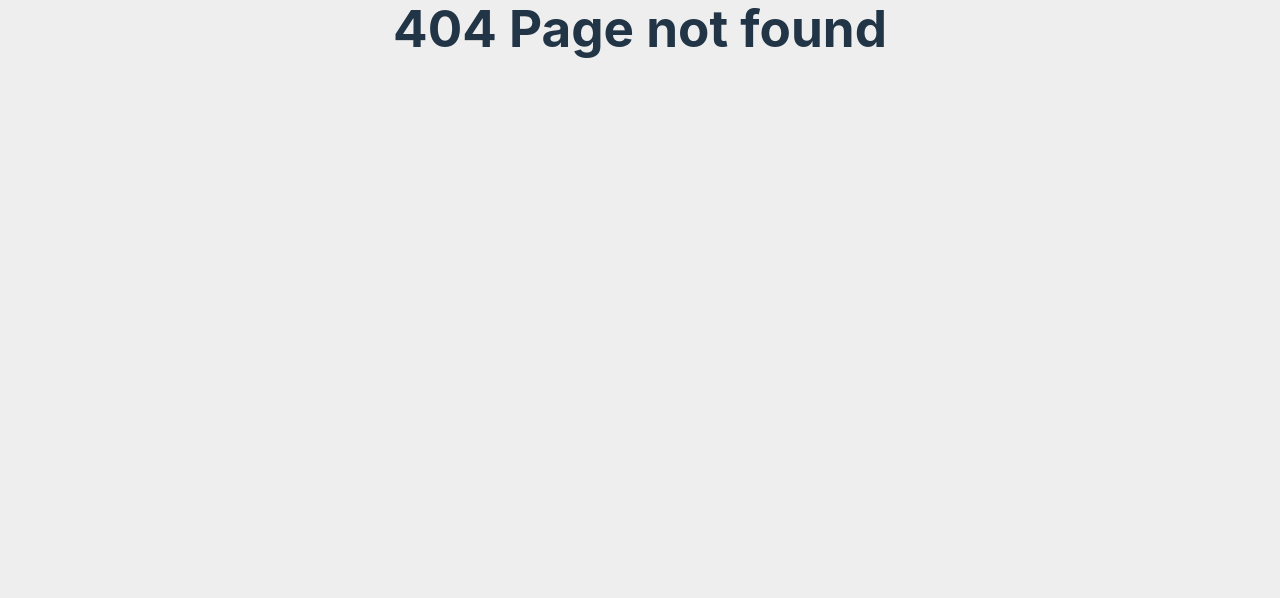
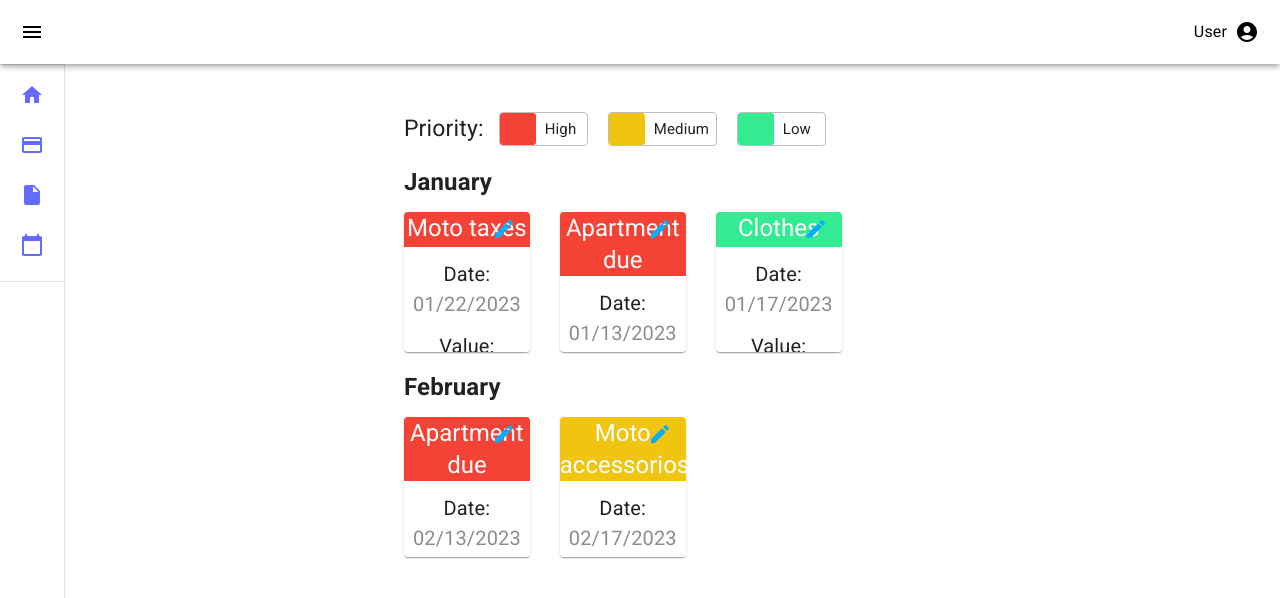
Before and after one commit to JPabloMF/Bills-system, a React (Vite) app: page /dashboard/calendar in a window 1280 px wide. Before the commit this address had no page. Shown: the top 598 px of the page. Built offline with nearby package versions, Linux system fonts and the light colour scheme.

Commit message:
Se realizo toda la estructura del Calendar donde se integro y ajusto las cards con sus debidos y estilos y se creo la barra infortiva de medida

```diff
--- a/src/components/dashboard/SideBar.jsx
+++ b/src/components/dashboard/SideBar.jsx
@@ -19,6 +19,7 @@ import InsertDriveFileIcon from "@mui/icons-material/InsertDriveFile";
 import HomeIcon from "@mui/icons-material/Home";
 import PaymentIcon from "@mui/icons-material/Payment";
 import AccountMenu from "./AccountMenu";
+import CalendarTodayIcon from "@mui/icons-material/CalendarToday";
 import { Link } from "react-router-dom";
 
 const drawerWidth = 240;
@@ -124,7 +125,7 @@ export default function SideBar() {
         </DrawerHeader>
         <Divider />
         <List>
-          {["Home", "Bills", "Documents"].map((text) => (
+          {["Home", "Bills", "Documents", "Calendar"].map((text) => (
             <ListItem key={text} disablePadding sx={{ display: "block" }}>
               <ListItemButton
                 sx={{
@@ -136,7 +137,7 @@ export default function SideBar() {
                 <ListItemIcon
                   sx={{
                     minWidth: 0,
-                    mr: open ? 3 : "auto",
+                    mr: open ? 4 : "auto",
                     justifyContent: "center",
                     color: "#000000",
                   }}
@@ -156,6 +157,11 @@ export default function SideBar() {
                       <PaymentIcon />
                     </Link>
                   )}
+                  {text === "Calendar" && (
+                    <Link to="/dashboard/calendar">
+                      <CalendarTodayIcon />
+                    </Link>
+                  )}
                 </ListItemIcon>
                 <ListItemText primary={text} sx={{ opacity: open ? 1 : 0 }} />
               </ListItemButton>
--- /dev/null
+++ b/src/components/dashboard/calendar/index.jsx
@@ -0,0 +1,113 @@
+import Box from "@mui/material/Box";
+import Card from "../../shared/Card";
+import "../../../style/Calendar.css";
+export default function index() {
+  return (
+    <>
+      <Box marginLeft="100px">
+        <div className="containerMeasurement">
+          <p className="measurementTitle">Priority: </p>
+          <div className="subdivisions">
+            <div className="firstColor color1"></div>
+            <p className="subtitle">High</p>
+          </div>
+          <div className="subdivisions medium">
+            <div className="firstColor color2"></div>
+            <p className="subtitle">Medium</p>
+          </div>
+          <div className="subdivisions">
+            <div className="firstColor color3"></div>
+            <p className="subtitle">Low</p>
+          </div>
+        </div>
+
+        <h2 className="month">January</h2>
+        <div className="containerCards">
+          <Card
+            title="Moto taxes "
+            width="22%"
+            height="140px"
+            color="#F44336"
+            isEditable={true}
+          >
+            <p className="secondaryText">
+              Date: <span className="subTitle">01/22/2023</span>
+            </p>
+            <div>
+              <p className="secondaryText">
+                Value: <span className="subTitle">$150.000</span>
+              </p>
+            </div>
+          </Card>
+          <Card
+            title="Apartment due"
+            width="22%"
+            height="140px"
+            color="#F44336"
+            isEditable={true}
+          >
+            <p className="secondaryText">
+              Date: <span className="subTitle">01/13/2023</span>
+            </p>
+            <div>
+              <p className="secondaryText">
+                Value: <span className="subTitle">$4.050.000</span>
+              </p>
+            </div>
+          </Card>
+          <Card
+            title="Clothes"
+            width="22%"
+            height="140px"
+            color="#33EB91"
+            isEditable={true}
+          >
+            <p className="secondaryText">
+              Date: <span className="subTitle">01/17/2023</span>
+            </p>
+            <div>
+              <p className="secondaryText">
+                Value: <span className="subTitle">$289.000</span>
+              </p>
+            </div>
+          </Card>
+        </div>
+        <h2 className="month">February</h2>
+        <div className="containerCards">
+          <Card
+            title="Apartment due"
+            width="22%"
+            height="140px"
+            color="#F44336"
+            isEditable={true}
+          >
+            <p className="secondaryText">
+              Date: <span className="subTitle">02/13/2023</span>
+            </p>
+            <div>
+              <p className="secondaryText">
+                Value: <span className="subTitle">$4.050.000</span>
+              </p>
+            </div>
+          </Card>
+          <Card
+            title="Moto accessorios"
+            width="22%"
+            height="140px"
+            color="#f1c40f"
+            isEditable={true}
+          >
+            <p className="secondaryText">
+              Date: <span className="subTitle">02/17/2023</span>
+            </p>
+            <div>
+              <p className="secondaryText">
+                Value: <span className="subTitle">$189.000</span>
+              </p>
+            </div>
+          </Card>
+        </div>
+      </Box>
+    </>
+  );
+}
--- a/src/router/index.jsx
+++ b/src/router/index.jsx
@@ -4,6 +4,7 @@ import Dashboard from "../components/dashboard/Dashboard";
 import Home from "../components/dashboard/home";
 import Bills from "../components/dashboard/bills";
 import Documents from "../components/dashboard/documents";
+import Calendar from "../components/dashboard/calendar"
 
 const router = createBrowserRouter([
   {
@@ -34,6 +35,10 @@ const router = createBrowserRouter([
         path: "/dashboard/documents",
         element: <Documents />,
       },
+      {
+        path: "/dashboard/calendar",
+        element: <Calendar />,
+      },
     ],
   },
   {
--- /dev/null
+++ b/src/style/Calendar.css
@@ -0,0 +1,54 @@
+.subdivisions {
+  position: relative;
+  border: 1px solid #bebebe;
+  width: 89px;
+  height: 34px;
+  margin-right: 20px;
+  border-radius: 4px;
+}
+.firstColor {
+  position: absolute;
+  height: 32px;
+  width: 36px;
+  border-radius: 3px;
+}
+.subtitle {
+  position: absolute;
+  font-size: 15px;
+  left: 45px;
+  top: 5px;
+}
+.medium {
+  width: 109px;
+}
+.color1 {
+  background-color: #f44336;
+}
+.color2 {
+  background-color: #f1c40f;
+}
+.color3 {
+  background-color: #33eb91;
+}
+.measurementTitle {
+  margin-right: 15px;
+  font-size: 23px;
+}
+.containerMeasurement {
+  display: flex;
+}
+
+.containerCards {
+  display: flex;
+  justify-content: flex-start;
+}
+
+.month {
+  margin-top: 17px;
+  margin-bottom: 12px;
+}
+
+.containerCards .MuiPaper-root{
+    text-align: center;
+    margin-right: 30px;
+}
```
